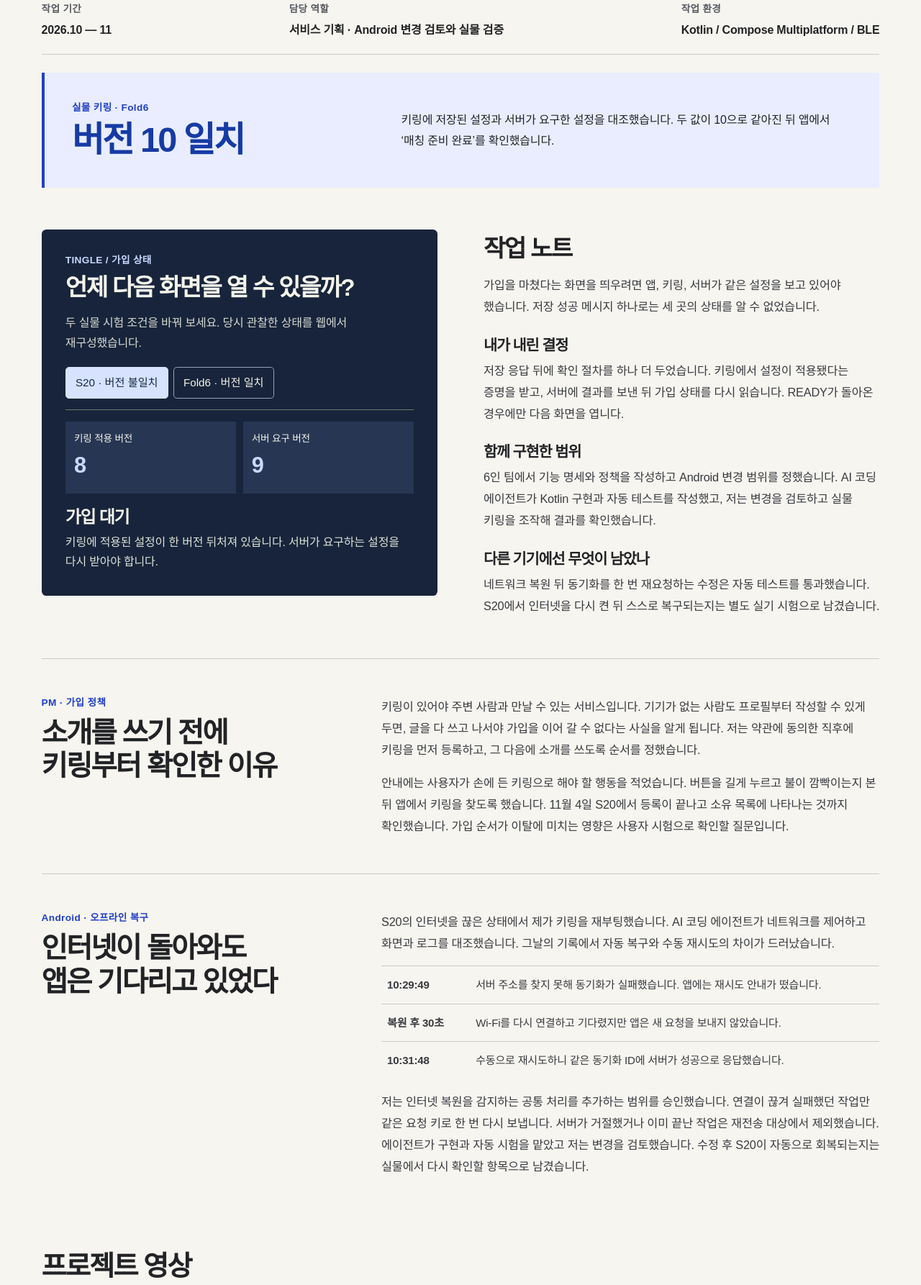
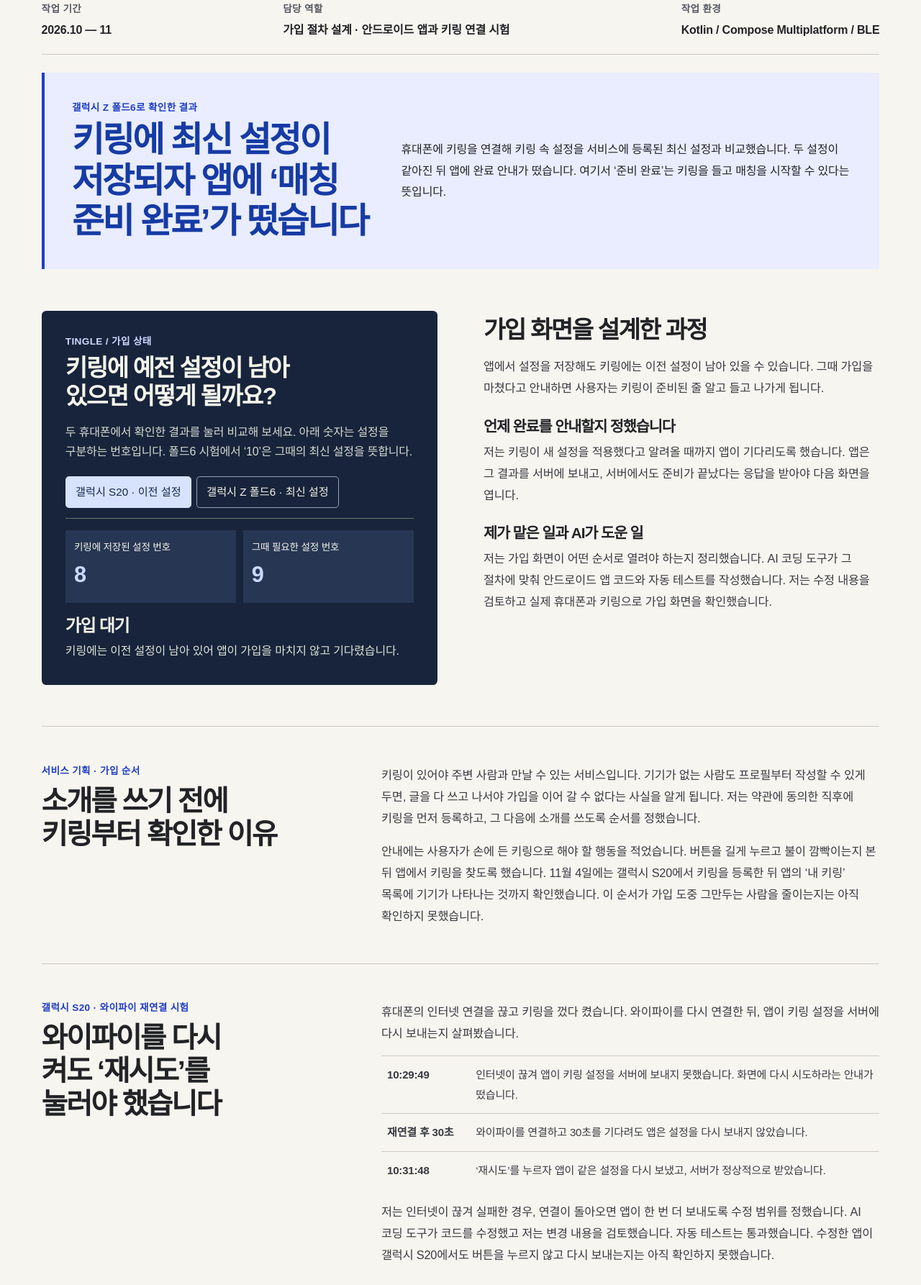
Before and after one commit to wowns1024-spec/wowns1024-spec.github.io, a plain HTML site: page tingle.html in a window 1280 px wide. Shown: the part 678-2464 px from the top of the page at 72% size. Drawn offline with Linux system fonts and the light colour scheme; a web font is replaced by a local one.

Commit message:
Explain TINGLE signup and connection tests in plain Korean

```diff
--- a/studio.js
+++ b/studio.js
@@ -20,13 +20,13 @@ function enableCase() {
       "8",
       "9",
       "가입 대기",
-      "키링에 적용된 설정이 한 버전 뒤처져 있습니다. 서버가 요구하는 설정을 다시 받아야 합니다."
+      "키링에는 이전 설정이 남아 있어 앱이 가입을 마치지 않고 기다렸습니다."
     ],
     [
       "10",
       "10",
       "매칭 준비 완료",
-      "기기와 서버의 버전이 일치하고 가입 상태 조회에서 준비 완료가 확인됐습니다."
+      "키링에 그때 필요한 설정이 저장됐고, 앱에 ‘매칭 준비 완료’가 떴습니다."
     ]
   ],
   "homecam": [
--- a/tingle.html
+++ b/tingle.html
@@ -1,8 +1,8 @@
 <!doctype html>
 <html lang="ko"><head>
 <meta charset="utf-8"><meta name="viewport" content="width=device-width,initial-scale=1">
-<meta name="theme-color" content="#f7f5ef"><meta name="description" content="스쳐 지나간 두 사람을 진동으로 연결하는 키링. 저는 가입 정책을 정하고, 앱이 기기의 대답을 어떻게 해석할지 설계했습니다.">
-<title>TINGLE · 이재준 포트폴리오</title><link rel="preload" href="PretendardVariable.woff2" as="font" type="font/woff2" crossorigin><link rel="stylesheet" href="style.css?v=5008155"><link rel="stylesheet" href="portfolio-edition.css"><script src="studio.js?v=5008155" defer></script>
+<meta name="theme-color" content="#f7f5ef"><meta name="description" content="팅글은 원하는 상대의 조건이 서로 맞으면 키링이 진동으로 알려주는 소개팅 서비스입니다. 가입 절차를 설계하고 휴대폰과 키링으로 시험한 과정을 소개합니다.">
+<title>TINGLE · 이재준 포트폴리오</title><link rel="preload" href="PretendardVariable.woff2" as="font" type="font/woff2" crossorigin><link rel="stylesheet" href="style.css?v=5008155"><link rel="stylesheet" href="portfolio-edition.css"><script src="studio.js?v=tingle-copy-1" defer></script>
 </head><body id="top"><a class="skip" href="#main">본문으로 이동</a>
 <header class="head shell">
   <a class="brand" href="index.html" aria-label="이재준 포트폴리오 홈">이재준 <span class="brand-sub">PORTFOLIO</span></a>
@@ -10,18 +10,18 @@
 </header>
 <main id="main" class="shell case tingle" data-case="tingle">
   <a class="crumb" href="index.html#cases">전체 프로젝트</a>
-  <header class="case-hero"><div><p class="type">TINGLE <span>/</span> 모바일 · BLE</p><h1>TINGLE</h1><p class="case-purpose">앱은 언제 ‘매칭 준비 완료’를 띄워야 할까?</p><p class="blurb">팅글은 조건이 맞는 두 사람의 키링이 가까워지면 진동하는 서비스입니다. 저는 PM으로 가입 순서와 완료 조건을 정하고, AI와 협업한 Android 변경을 실물 키링에서 확인했습니다.</p></div><figure class="case-photo"><video controls playsinline preload="none" width="960" height="720" style="display:block;width:100%;height:auto;border-radius:.3rem" poster="assets/video/tingle-keyring-demo.jpg" aria-label="팅글 키링 알림 시연" aria-describedby="keyring-caption"><source src="assets/video/tingle-keyring-demo.mp4" type="video/mp4"></video><figcaption id="keyring-caption"><strong>실물 키링 알림 시연 · 7초</strong><br>오른쪽 흰 케이스에 초록불이 들어온 뒤 왼쪽 기판의 LED도 켜집니다. <a href="assets/video/tingle-keyring-demo.mp4">영상 직접 열기</a></figcaption></figure></header>
-  <dl class="facts"><div><dt>작업 기간</dt><dd>2026.10 — 11</dd></div><div><dt>담당 역할</dt><dd>서비스 기획 · Android 변경 검토와 실물 검증</dd></div><div><dt>작업 환경</dt><dd>Kotlin / Compose Multiplatform / BLE</dd></div></dl>
+  <header class="case-hero"><div><p class="type">TINGLE <span>/</span> 모바일 앱 · 블루투스 키링</p><h1>TINGLE</h1><p class="case-purpose">원하는 조건이 서로 맞는 두 사람이 가까워지면 키링이 울립니다</p><p class="blurb">팅글은 앱에 만나고 싶은 상대의 조건을 입력하고 키링을 들고 다니는 소개팅 서비스입니다. 저는 6인 팀의 기획을 맡아 가입할 때 키링을 언제 연결할지 정했습니다. 또 휴대폰에 키링을 직접 연결해 어떤 때 앱에 ‘매칭 준비 완료’가 뜨는지 확인했습니다.</p></div><figure class="case-photo"><video controls playsinline preload="none" width="960" height="720" style="display:block;width:100%;height:auto;border-radius:.3rem" poster="assets/video/tingle-keyring-demo.jpg" aria-label="팅글 키링 알림 시연" aria-describedby="keyring-caption"><source src="assets/video/tingle-keyring-demo.mp4" type="video/mp4"></video><figcaption id="keyring-caption"><strong>실물 키링 알림 시연 · 7초</strong><br>오른쪽 흰 케이스에 초록불이 들어온 뒤 왼쪽 기판의 LED도 켜집니다. <a href="assets/video/tingle-keyring-demo.mp4">영상 직접 열기</a></figcaption></figure></header>
+  <dl class="facts"><div><dt>작업 기간</dt><dd>2026.10 — 11</dd></div><div><dt>담당 역할</dt><dd>가입 절차 설계 · 안드로이드 앱과 키링 연결 시험</dd></div><div><dt>작업 환경</dt><dd>Kotlin / Compose Multiplatform / BLE</dd></div></dl>
 
-  <section class="finding" aria-label="프로젝트 결과"><div><p class="type">실물 키링 · Fold6</p><h2>버전 10 일치</h2></div><p>키링에 저장된 설정과 서버가 요구한 설정을 대조했습니다. 두 값이 10으로 같아진 뒤 앱에서 ‘매칭 준비 완료’를 확인했습니다.</p></section>
-  <div class="narrative"><section class="scene" aria-label="프로젝트 인터랙션"><p class="type">TINGLE / 가입 상태</p><h2>언제 다음 화면을 열 수 있을까?</h2><p>두 실물 시험 조건을 바꿔 보세요. 당시 관찰한 상태를 웹에서 재구성했습니다.</p><div class="lab"><div class="controls" role="group" aria-label="시험 조건"><button type="button" data-option="0" aria-pressed="true">S20 · 버전 불일치</button><button type="button" data-option="1" aria-pressed="false">Fold6 · 버전 일치</button></div><div class="result" aria-live="polite"><div class="stats"><div><span>키링 적용 버전</span><strong data-value="a">8</strong></div><div><span>서버 요구 버전</span><strong data-value="b">9</strong></div></div><h3 data-output>가입 대기</h3><p data-detail>키링에 적용된 설정이 한 버전 뒤처져 있습니다. 서버가 요구하는 설정을 다시 받아야 합니다.</p></div></div><noscript>시연 조작은 자바스크립트를 켜면 사용할 수 있습니다. 아래에서 판단과 결과를 읽을 수 있습니다.</noscript></section>
-  <article class="story"><h2>작업 노트</h2><p class="opening">가입을 마쳤다는 화면을 띄우려면 앱, 키링, 서버가 같은 설정을 보고 있어야 했습니다. 저장 성공 메시지 하나로는 세 곳의 상태를 알 수 없었습니다.</p><section><h3>내가 내린 결정</h3><p>저장 응답 뒤에 확인 절차를 하나 더 두었습니다. 키링에서 설정이 적용됐다는 증명을 받고, 서버에 결과를 보낸 뒤 가입 상태를 다시 읽습니다. READY가 돌아온 경우에만 다음 화면을 엽니다.</p></section>
-<section><h3>함께 구현한 범위</h3><p>6인 팀에서 기능 명세와 정책을 작성하고 Android 변경 범위를 정했습니다. AI 코딩 에이전트가 Kotlin 구현과 자동 테스트를 작성했고, 저는 변경을 검토하고 실물 키링을 조작해 결과를 확인했습니다.</p></section>
-<section><h3>다른 기기에선 무엇이 남았나</h3><p>네트워크 복원 뒤 동기화를 한 번 재요청하는 수정은 자동 테스트를 통과했습니다. S20에서 인터넷을 다시 켠 뒤 스스로 복구되는지는 별도 실기 시험으로 남겼습니다.</p></section></article></div>
-<section class="fieldnote" id="signup"><header><p class="type">PM · 가입 정책</p><h2>소개를 쓰기 전에 키링부터 확인한 이유</h2></header><div class="field-body"><p>키링이 있어야 주변 사람과 만날 수 있는 서비스입니다. 기기가 없는 사람도 프로필부터 작성할 수 있게 두면, 글을 다 쓰고 나서야 가입을 이어 갈 수 없다는 사실을 알게 됩니다. 저는 약관에 동의한 직후에 키링을 먼저 등록하고, 그 다음에 소개를 쓰도록 순서를 정했습니다.</p><p>안내에는 사용자가 손에 든 키링으로 해야 할 행동을 적었습니다. 버튼을 길게 누르고 불이 깜빡이는지 본 뒤 앱에서 키링을 찾도록 했습니다. 11월 4일 S20에서 등록이 끝나고 소유 목록에 나타나는 것까지 확인했습니다. 가입 순서가 이탈에 미치는 영향은 사용자 시험으로 확인할 질문입니다.</p></div></section>
-<section class="fieldnote" id="recovery"><header><p class="type">Android · 오프라인 복구</p><h2>인터넷이 돌아와도 앱은 기다리고 있었다</h2></header><div class="field-body"><p>S20의 인터넷을 끊은 상태에서 제가 키링을 재부팅했습니다. AI 코딩 에이전트가 네트워크를 제어하고 화면과 로그를 대조했습니다. 그날의 기록에서 자동 복구와 수동 재시도의 차이가 드러났습니다.</p>
-<ol class="test-log"><li><strong>10:29:49</strong><span>서버 주소를 찾지 못해 동기화가 실패했습니다. 앱에는 재시도 안내가 떴습니다.</span></li><li><strong>복원 후 30초</strong><span>Wi-Fi를 다시 연결하고 기다렸지만 앱은 새 요청을 보내지 않았습니다.</span></li><li><strong>10:31:48</strong><span>수동으로 재시도하니 같은 동기화 ID에 서버가 성공으로 응답했습니다.</span></li></ol>
-<p>저는 인터넷 복원을 감지하는 공통 처리를 추가하는 범위를 승인했습니다. 연결이 끊겨 실패했던 작업만 같은 요청 키로 한 번 다시 보냅니다. 서버가 거절했거나 이미 끝난 작업은 재전송 대상에서 제외했습니다. 에이전트가 구현과 자동 시험을 맡았고 저는 변경을 검토했습니다. 수정 후 S20이 자동으로 회복되는지는 실물에서 다시 확인할 항목으로 남겼습니다.</p></div></section>
+  <section class="finding" aria-label="프로젝트 결과"><div><p class="type">갤럭시 Z 폴드6로 확인한 결과</p><h2>키링에 최신 설정이 저장되자 앱에 ‘매칭 준비 완료’가 떴습니다</h2></div><p>휴대폰에 키링을 연결해 키링 속 설정을 서비스에 등록된 최신 설정과 비교했습니다. 두 설정이 같아진 뒤 앱에 완료 안내가 떴습니다. 여기서 ‘준비 완료’는 키링을 들고 매칭을 시작할 수 있다는 뜻입니다.</p></section>
+  <div class="narrative"><section class="scene" aria-label="프로젝트 인터랙션"><p class="type">TINGLE / 가입 상태</p><h2>키링에 예전 설정이 남아 있으면 어떻게 될까요?</h2><p>두 휴대폰에서 확인한 결과를 눌러 비교해 보세요. 아래 숫자는 설정을 구분하는 번호입니다. 폴드6 시험에서 ‘10’은 그때의 최신 설정을 뜻합니다.</p><div class="lab"><div class="controls" role="group" aria-label="시험 조건"><button type="button" data-option="0" aria-pressed="true">갤럭시 S20 · 이전 설정</button><button type="button" data-option="1" aria-pressed="false">갤럭시 Z 폴드6 · 최신 설정</button></div><div class="result" aria-live="polite"><div class="stats"><div><span>키링에 저장된 설정 번호</span><strong data-value="a">8</strong></div><div><span>그때 필요한 설정 번호</span><strong data-value="b">9</strong></div></div><h3 data-output>가입 대기</h3><p data-detail>키링에는 이전 설정이 남아 있어 앱이 가입을 마치지 않고 기다렸습니다.</p></div></div><noscript>시연 조작은 자바스크립트를 켜면 사용할 수 있습니다. 아래에서 판단과 결과를 읽을 수 있습니다.</noscript></section>
+  <article class="story"><h2>가입 화면을 설계한 과정</h2><p class="opening">앱에서 설정을 저장해도 키링에는 이전 설정이 남아 있을 수 있습니다. 그때 가입을 마쳤다고 안내하면 사용자는 키링이 준비된 줄 알고 들고 나가게 됩니다.</p><section><h3>언제 완료를 안내할지 정했습니다</h3><p>저는 키링이 새 설정을 적용했다고 알려올 때까지 앱이 기다리도록 했습니다. 앱은 그 결과를 서버에 보내고, 서버에서도 준비가 끝났다는 응답을 받아야 다음 화면을 엽니다.</p></section>
+<section><h3>제가 맡은 일과 AI가 도운 일</h3><p>저는 가입 화면이 어떤 순서로 열려야 하는지 정리했습니다. AI 코딩 도구가 그 절차에 맞춰 안드로이드 앱 코드와 자동 테스트를 작성했습니다. 저는 수정 내용을 검토하고 실제 휴대폰과 키링으로 가입 화면을 확인했습니다.</p></section>
+</article></div>
+<section class="fieldnote" id="signup"><header><p class="type">서비스 기획 · 가입 순서</p><h2>소개를 쓰기 전에 키링부터 확인한 이유</h2></header><div class="field-body"><p>키링이 있어야 주변 사람과 만날 수 있는 서비스입니다. 기기가 없는 사람도 프로필부터 작성할 수 있게 두면, 글을 다 쓰고 나서야 가입을 이어 갈 수 없다는 사실을 알게 됩니다. 저는 약관에 동의한 직후에 키링을 먼저 등록하고, 그 다음에 소개를 쓰도록 순서를 정했습니다.</p><p>안내에는 사용자가 손에 든 키링으로 해야 할 행동을 적었습니다. 버튼을 길게 누르고 불이 깜빡이는지 본 뒤 앱에서 키링을 찾도록 했습니다. 11월 4일에는 갤럭시 S20에서 키링을 등록한 뒤 앱의 ‘내 키링’ 목록에 기기가 나타나는 것까지 확인했습니다. 이 순서가 가입 도중 그만두는 사람을 줄이는지는 아직 확인하지 못했습니다.</p></div></section>
+<section class="fieldnote" id="recovery"><header><p class="type">갤럭시 S20 · 와이파이 재연결 시험</p><h2>와이파이를 다시 켜도 ‘재시도’를 눌러야 했습니다</h2></header><div class="field-body"><p>휴대폰의 인터넷 연결을 끊고 키링을 껐다 켰습니다. 와이파이를 다시 연결한 뒤, 앱이 키링 설정을 서버에 다시 보내는지 살펴봤습니다.</p>
+<ol class="test-log"><li><strong>10:29:49</strong><span>인터넷이 끊겨 앱이 키링 설정을 서버에 보내지 못했습니다. 화면에 다시 시도하라는 안내가 떴습니다.</span></li><li><strong>재연결 후 30초</strong><span>와이파이를 연결하고 30초를 기다려도 앱은 설정을 다시 보내지 않았습니다.</span></li><li><strong>10:31:48</strong><span>‘재시도’를 누르자 앱이 같은 설정을 다시 보냈고, 서버가 정상적으로 받았습니다.</span></li></ol>
+<p>저는 인터넷이 끊겨 실패한 경우, 연결이 돌아오면 앱이 한 번 더 보내도록 수정 범위를 정했습니다. AI 코딩 도구가 코드를 수정했고 저는 변경 내용을 검토했습니다. 자동 테스트는 통과했습니다. 수정한 앱이 갤럭시 S20에서도 버튼을 누르지 않고 다시 보내는지는 아직 확인하지 못했습니다.</p></div></section>
   <section id="video" class="films"><h2>프로젝트 영상</h2><figure class="film"><video controls playsinline preload="none" poster="assets/video/tingle-overview.jpg" aria-label="서비스 소개 영상"><source src="assets/video/tingle-overview.mp4" type="video/mp4"></video><figcaption><strong>서비스 소개</strong><span>두 사람이 키링을 소지하고 만나는 상황을 보여주는 팀 영상입니다.</span></figcaption></figure></section>
   <a class="next" href="homecam.html"><span>다음 프로젝트</span><strong>빵긋</strong><span>AI · 하드웨어</span></a>
 </main>
```
Also changed, not shown: index.html (+2 -2 lines).
